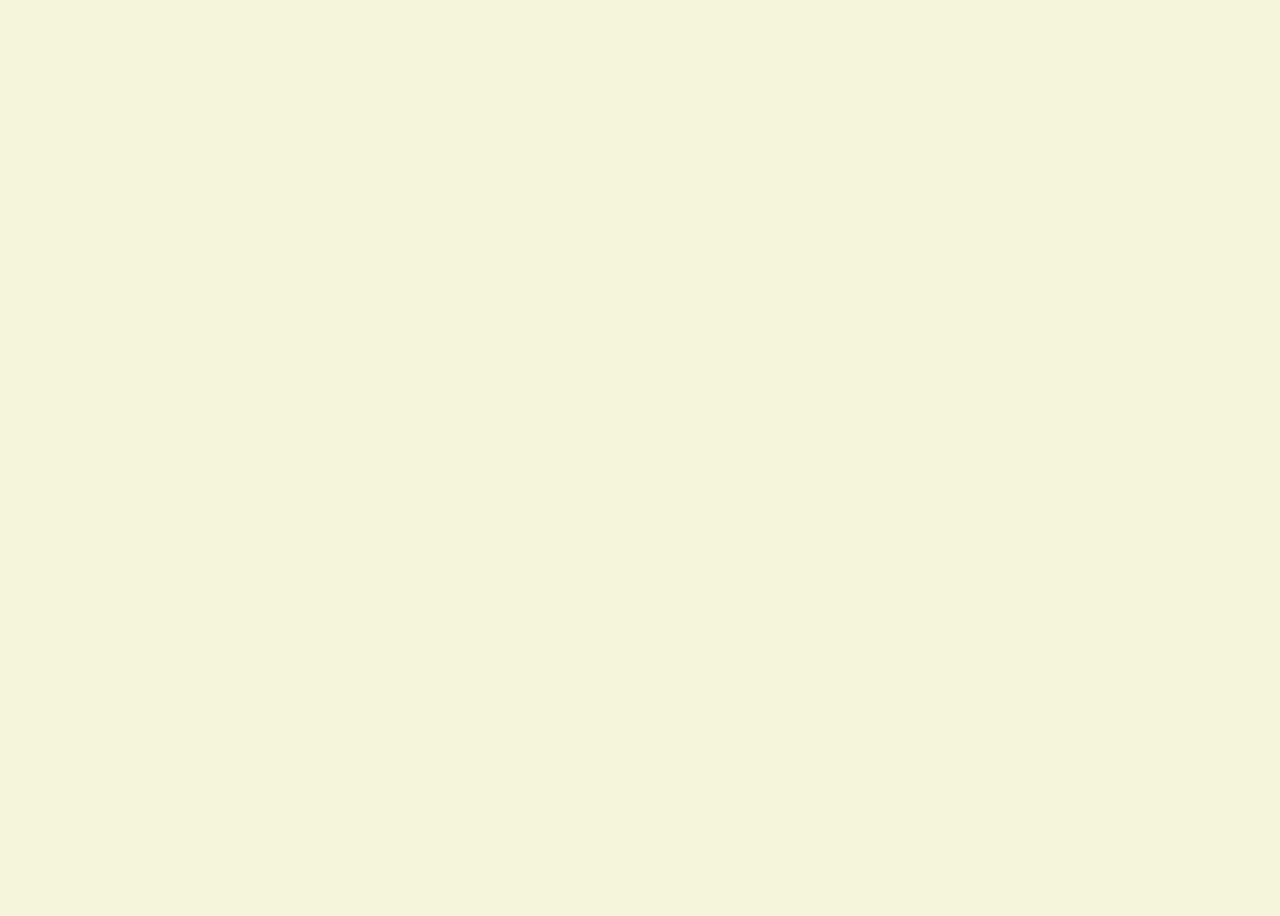
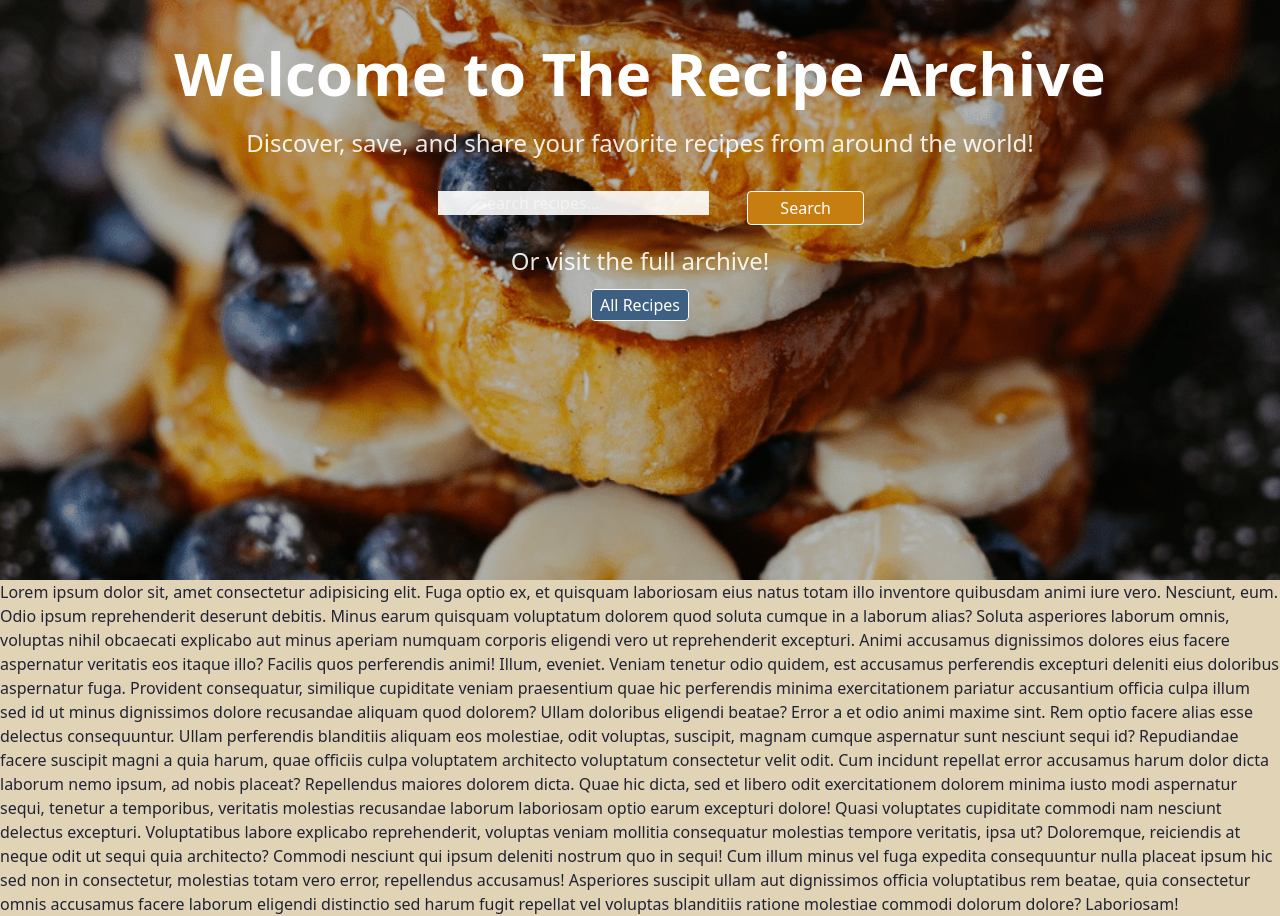
Before and after one commit to akbrauer/Recipe_Archive, a React (Vite) app in the folder client/: page / in a window 1280 px wide. Shown: the part 220-1136 px from the top of the page. Before the commit the page ends 800 px from the top, so only its background shows below. Built offline with nearby package versions, Linux system fonts and the light colour scheme; no server answers; a web font is replaced by a local one.

Commit message:
Added Homepage Draft

```diff
--- a/client/src/components/Home.tsx
+++ b/client/src/components/Home.tsx
@@ -1,10 +1,38 @@
-import IsOwner from "./ui/Auth/IsOwner";
+import Button, { LinkButton } from "./ui/Button";
 // import RecipeListSkeleton from "./Skeletons/RecipeListSkeleton";
 const func = () => {
 	return (
-		<IsOwner>
-			<div>Hello</div>
-		</IsOwner>
+		<div className="bg-background text-text">
+			<div className="h-100 sm:h-150 lg:h-screen xl:bg-[url(/background-crop.png)] bg-[url(/background-crop-tall.png)] bg-cover md:bg-cover bg-center bg-no-repeat flex flex-col justify-center position-absolute">
+			<div className="bg-opacity h-full flex items-center">
+				<div className="text-center text-white max-w-5xl mx-auto px-4">
+					<h2 className="text-5xl opacity-100 md:text-6xl font-bold mb-6">Welcome to The Recipe Archive</h2>
+					<p className="text-xl md:text-2xl mb-8 text-white/90">Discover, save, and share your favorite recipes from around the world!</p>
+					<div className="flex flex-col sm:flex-row gap-4 max-w-md mx-auto mb-5">
+						<div className="relative flex-1">
+							<input className="absolute left-3 top-1/2 transform -translate-y-1/2 text-recipe-text/60 h-5 w-5" />
+							<input placeholder="Search recipes..." className="pl-10 bg-white/90 border-white/20 text-recipe-text placeholder:text-recipe-text/60" />
+						</div>
+						<Button text="Search" customClass="bg-secondary hover:bg-recipe-secondary/90 text-white px-8"/>
+					</div>
+					<p className="text-xl md:text-2xl mb-4 text-white/90">Or visit the full archive!</p>
+					<LinkButton text="All Recipes" customClass="mt-4 bg-primary" href="/recipes"/>
+				</div>
+			</div>
+
+			</div>
+			<div>Lorem ipsum dolor sit, amet consectetur adipisicing elit. Fuga optio ex, et quisquam laboriosam eius natus totam illo inventore quibusdam animi iure vero. Nesciunt, eum. Odio ipsum reprehenderit deserunt debitis.
+		Minus earum quisquam voluptatum dolorem quod soluta cumque in a laborum alias? Soluta asperiores laborum omnis, voluptas nihil obcaecati explicabo aut minus aperiam numquam corporis eligendi vero ut reprehenderit excepturi.
+		Animi accusamus dignissimos dolores eius facere aspernatur veritatis eos itaque illo? Facilis quos perferendis animi! Illum, eveniet. Veniam tenetur odio quidem, est accusamus perferendis excepturi deleniti eius doloribus aspernatur fuga.
+		Provident consequatur, similique cupiditate veniam praesentium quae hic perferendis minima exercitationem pariatur accusantium officia culpa illum sed id ut minus dignissimos dolore recusandae aliquam quod dolorem? Ullam doloribus eligendi beatae?
+		Error a et odio animi maxime sint. Rem optio facere alias esse delectus consequuntur. Ullam perferendis blanditiis aliquam eos molestiae, odit voluptas, suscipit, magnam cumque aspernatur sunt nesciunt sequi id?
+		Repudiandae facere suscipit magni a quia harum, quae officiis culpa voluptatem architecto voluptatum consectetur velit odit. Cum incidunt repellat error accusamus harum dolor dicta laborum nemo ipsum, ad nobis placeat?
+		Repellendus maiores dolorem dicta. Quae hic dicta, sed et libero odit exercitationem dolorem minima iusto modi aspernatur sequi, tenetur a temporibus, veritatis molestias recusandae laborum laboriosam optio earum excepturi dolore!
+		Quasi voluptates cupiditate commodi nam nesciunt delectus excepturi. Voluptatibus labore explicabo reprehenderit, voluptas veniam mollitia consequatur molestias tempore veritatis, ipsa ut? Doloremque, reiciendis at neque odit ut sequi quia architecto?
+		Commodi nesciunt qui ipsum deleniti nostrum quo in sequi! Cum illum minus vel fuga expedita consequuntur nulla placeat ipsum hic sed non in consectetur, molestias totam vero error, repellendus accusamus!
+		Asperiores suscipit ullam aut dignissimos officia voluptatibus rem beatae, quia consectetur omnis accusamus facere laborum eligendi distinctio sed harum fugit repellat vel voluptas blanditiis ratione molestiae commodi dolorum dolore? Laboriosam!</div>
+		</div>
+
 	);
 };
 
--- a/client/src/components/ui/Navbar/Navbar.tsx
+++ b/client/src/components/ui/Navbar/Navbar.tsx
@@ -5,10 +5,11 @@ import { useState } from "react";
 const Navbar = () => {
 	const [isOpen, setIsOpen] = useState(false);
 	return (
-		<nav className="bg-amber-400">
+		<nav className="bg-primary text-white">
 			<div className="flex flex-wrap justify-between">
 				{/* items-center max-w-screen-xl */}
 				<NavItem text="Home" linkTo="/" id="navbar-brand" />
+				{/* <div className="text-2xl font-bold bg-gradient-to-r from-white to-accent bg-clip-text text-transparent">Recipe Archive</div> */}
 				<div id="navbar-right" className="flex md:order-2">
 					<ClerkLoginButton />
 					<button
--- a/client/src/index.css
+++ b/client/src/index.css
@@ -1,5 +1,29 @@
 @import "tailwindcss";
 
+@theme {
+    --color-primary: #3D5F82;
+    /* Perfect for main navigation, primary buttons, and key brand elements */
+    /* Professional and trustworthy while still being distinctive */
+    --color-secondary: #C67E10;
+    /* Excellent for secondary buttons, hover states, and complementary elements */
+    /* Creates nice contrast with the blue-gray primary */
+    --color-accent: #F6C46D;
+    /* Ideal for highlights, badges, notifications, and call-to-action elements */
+    /* Bright enough to draw attention without being overwhelming */
+    --color-background: #E1D3B6;
+    /* Provides a warm, inviting background that's easy on the eyes */
+    /* Much better than pure white for a recipe site's cozy atmosphere */
+    --color-text: #202334;
+    /* Excellent readability against the cream background */
+    /* Professional and easy to read for body text */
+    --color-neutral: #3D5F82;
+    /* Can double as neutral for borders, dividers, and subtle elements */
+    /* Alternatively, you might consider a lighter tint of the cream (`#E1D3B6`) at ~60% opacity */
+    --color-opacity: rgba(0, 0, 0, 0.28);
+}
+
 body {
-    background-color:beige ;
+    background-color: #E1D3B6;
 }
+
+/* This assignment creates a sophisticated, warm palette perfect for a recipe site - the golden tones evoke warmth and appetite appeal, while the blue-grays provide professional stability and excellent readability. */
```
Also changed, not shown: client/src/main.tsx (+5 -2 lines), client/public/background-crop-tall.png (added), client/public/background-crop.png (added).
